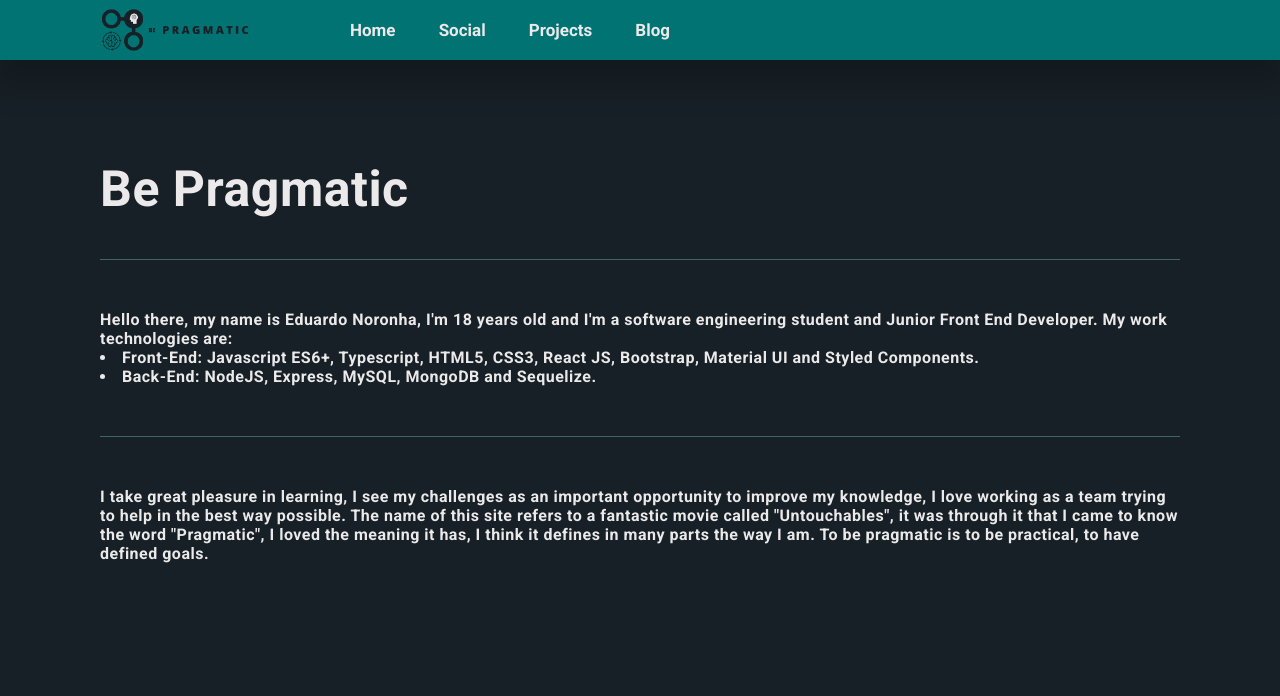
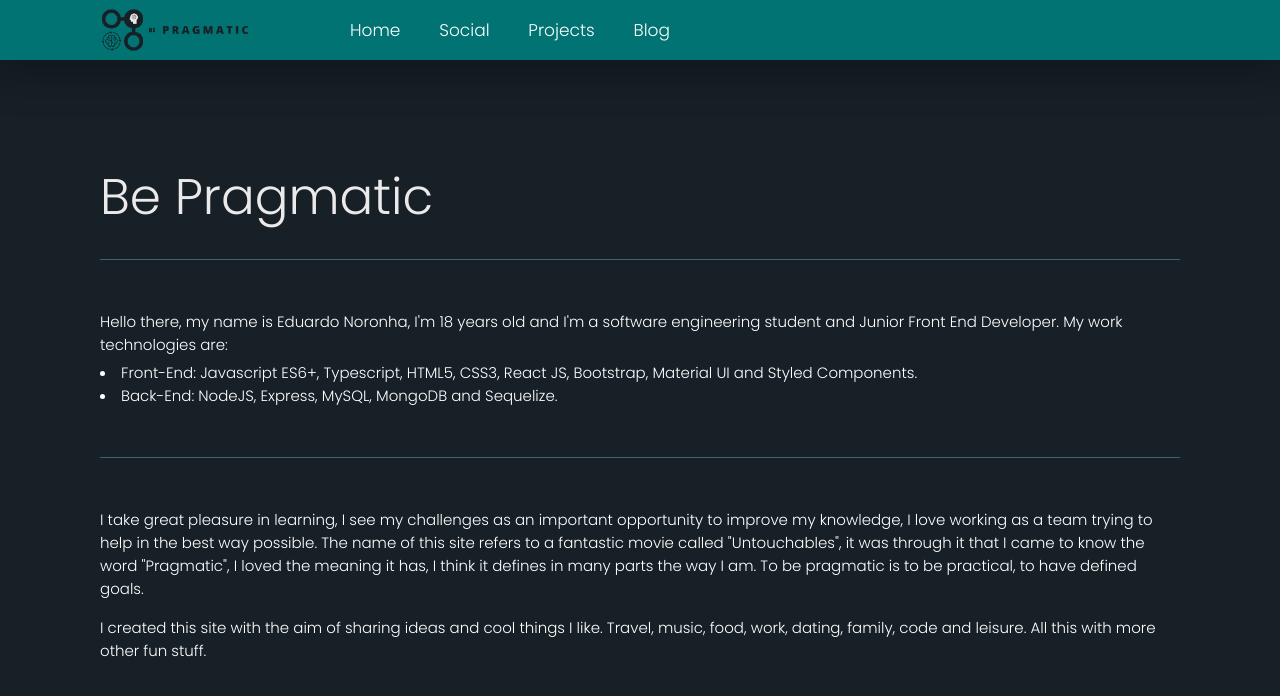
Before and after one commit to EduardoNoronha31/be-pragmatic, a React (Create React App) app: page / in a window 1280 px wide. Shown: the top 696 px of the page. Built offline with nearby package versions, Linux system fonts and the light colour scheme.

Commit message:
Adjustment: I fixed the layout and MainText.

```diff
--- a/public/index.html
+++ b/public/index.html
@@ -13,7 +13,7 @@
     <link rel="preconnect" href="https://fonts.googleapis.com" />
     <link rel="preconnect" href="https://fonts.gstatic.com" crossorigin />
     <link
-      href="https://fonts.googleapis.com/css2?family=Roboto:wght@400;700&display=swap"
+      href="https://fonts.googleapis.com/css2?family=Poppins:wght@300;700&display=swap"
       rel="stylesheet"
     />
     <title>Be Pragmatic</title>
--- a/src/components/Header/style.ts
+++ b/src/components/Header/style.ts
@@ -31,9 +31,6 @@ export const HeaderLink = styled.li`
   height: 100%;
   .Link-Li {
     text-decoration: none;
-    color: #ebe9ea;
-    font-family: "Roboto", sans-serif;
-    font-weight: 700;
     font-size: 1.7rem;
     transition: 0.3s;
     :hover {
--- a/src/components/IntroductionText/index.tsx
+++ /dev/null
@@ -1,13 +0,0 @@
-import { TextDiv, Text } from "./style";
-
-type IntroductionTextProps = {
-  text: string;
-};
-
-export const IntroductionText = (props: IntroductionTextProps) => {
-  return (
-    <TextDiv>
-      <Text>{props.text}</Text>
-    </TextDiv>
-  );
-};
--- a/src/components/IntroductionText/style.ts
+++ /dev/null
@@ -1,18 +0,0 @@
-import styled from "styled-components";
-
-export const TextDiv = styled.div`
-  margin-top: 5rem;
-  width: 100%;
-  height: auto;
-  @media screen and (max-width: 510px) {
-    margin-top: 3rem;
-  }
-`;
-
-export const Text = styled.p`
-  font-size: 1.6rem;
-  color: #ebe9ea;
-  word-break: break-word;
-  font-weight: 700;
-  letter-spacing: 0.05rem;
-`;
--- /dev/null
+++ b/src/components/MainText/index.tsx
@@ -0,0 +1,13 @@
+import { TextDiv, Text } from "./style";
+
+type MainTextProps = {
+  text: string;
+};
+
+export const MainText = (props: MainTextProps) => {
+  return (
+    <TextDiv>
+      <Text>{props.text}</Text><br/>
+    </TextDiv>
+  );
+};
--- /dev/null
+++ b/src/components/MainText/style.ts
@@ -0,0 +1,12 @@
+import styled from "styled-components";
+
+export const TextDiv = styled.div`
+  width: 100%;
+  height: auto;
+`;
+
+export const Text = styled.p`
+  font-size: 1.5rem;
+  word-break: break-word;
+  font-weight: 300;
+`;
--- a/src/components/TextLi/style.ts
+++ b/src/components/TextLi/style.ts
@@ -2,22 +2,21 @@ import styled from "styled-components";
 
 export const TextDiv = styled.div`
   padding-bottom: 5rem;
+  margin-bottom: 5rem;
   border-bottom: .1rem solid #67abab7e;
   width: 100%;
   height: auto;
 `;
 
 export const Text = styled.h4`
-  font-size: 1.6rem;
-  color: #ebe9ea;
+  font-size: 1.5rem;
   word-break: break-word;
-  letter-spacing: 0.05rem;
+  font-weight: 300;
+  margin-bottom: .5rem;
 `;
 
 export const ListText = styled.li`
-  font-size: 1.6rem;
-  color: #ebe9ea;
+  font-size: 1.5rem;
   word-break: break-word;
-  font-weight: 700;
-  letter-spacing: 0.05rem;
+  font-weight: 300;
 `;
--- a/src/components/TextTitle/style.ts
+++ b/src/components/TextTitle/style.ts
@@ -3,13 +3,15 @@ import styled from "styled-components";
 export const Text = styled.h1`
   color: #ebe9ea;
   font-size: 5rem;
+  font-weight: 300;
   height: 10rem;
   width: 100%;
-  border-bottom: .1rem solid #67abab7e;
+  border-bottom: 0.1rem solid #67abab7e;
   margin-bottom: 5rem;
-  letter-spacing: 0.05rem;
+  @media screen and (max-width: 540px) {
+    font-size: 3rem;
+  }
   @media screen and (max-width: 510px) {
-    font-size: 3rem;
     margin-bottom: 3rem;
     height: 8rem;
   }
--- a/src/global.css
+++ b/src/global.css
@@ -3,7 +3,8 @@
   margin: 0;
   box-sizing: border-box;
   outline: none;
-  font-family: "Roboto", sans-serif;
+  font-family: "Poppins", sans-serif;
+  color: #fff;
 }
 
 html {
--- a/src/pages/Home/index.tsx
+++ b/src/pages/Home/index.tsx
@@ -1,5 +1,5 @@
 import { Header } from "../../components/Header";
-import { IntroductionText } from "../../components/IntroductionText";
+import { MainText } from "../../components/MainText";
 import { TextLi } from "../../components/TextLi";
 import { TextTitle } from "../../components/TextTitle";
 import { Home, HomeContent, Main } from "./style";
@@ -18,13 +18,17 @@ export const HomePage = () => {
           Styled Components."
             additionalText2="Back-End: NodeJS, Express, MySQL, MongoDB and Sequelize."
           />
-          <IntroductionText
+          <MainText
             text='I take great pleasure in learning, I see my challenges as an important opportunity
           to improve my knowledge, I love working as a team trying to help in the best way possible. The name of this
           site refers to a fantastic movie called "Untouchables", it was through it that I came to know the word
           "Pragmatic", I loved the meaning it has, I think it defines in many parts the way I am. To be pragmatic
           is to be practical, to have defined goals.'
           />
+          <MainText
+            text="I created this site with the aim of sharing ideas and cool things I like. Travel,
+           music, food, work, dating, family, code and leisure. All this with more other fun stuff."
+          />
         </Main>
       </Home>
     </HomeContent>
```
